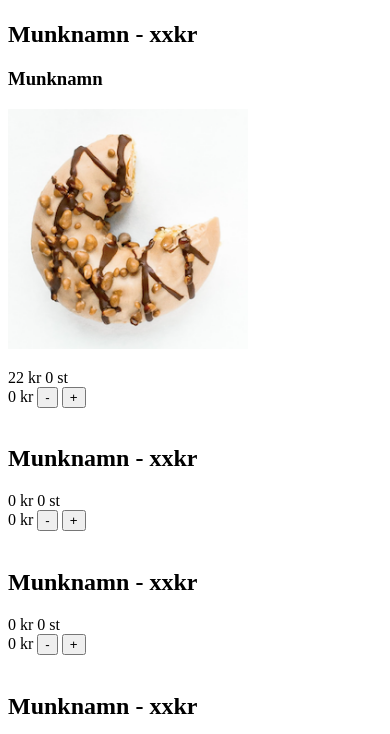
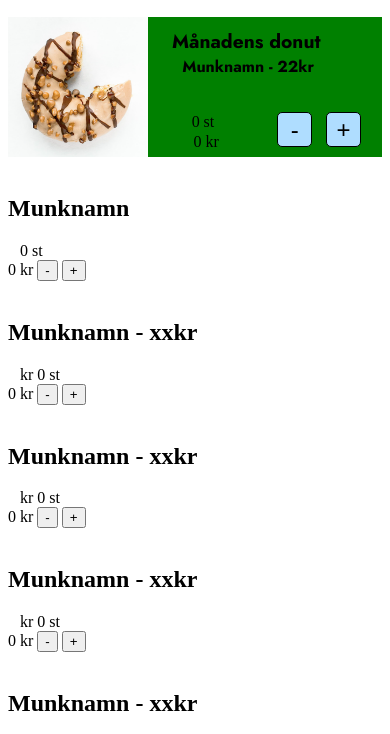
Before and after one commit to Medieinstitutet/fed22d-js-grundkurs-individuell-webbshop-julia-lundbergish, a plain HTML site: page index.html in a window 390 px wide. Shown: the part 91-825 px from the top of the page. Drawn offline with Linux system fonts and the light colour scheme.

Commit message:
Mobil layout - första munken

```diff
--- a/index.html
+++ b/index.html
@@ -4,6 +4,9 @@
     <meta charset="UTF-8">
     <meta http-equiv="X-UA-Compatible" content="IE=edge">
     <meta name="viewport" content="width=device-width, initial-scale=1.0">
+    <link rel="preconnect" href="https://fonts.googleapis.com">
+    <link rel="preconnect" href="https://fonts.gstatic.com" crossorigin>
+    <link href="https://fonts.googleapis.com/css2?family=Jost:wght@600;700;800;900&display=swap" rel="stylesheet">
     <link rel="stylesheet" href="style.css" type="text/css">
     <title>Gottfrids munkfabrik</title>
 </head>
@@ -37,23 +40,22 @@
 
         <section class="donuts">
             <article class="special-donut">
-
-                <h2>Munknamn - xxkr</h2>
-                <h3>Munknamn</h3>
                 <img src="images/special-donut.png" alt="" height="240">
+                <h2 class="donutNameSpecial">Månadens donut</h2>
+                <h2 class="donutName">Munknamn - 22kr</h2>
                 <p class="description"></p>
                 <!-- Rating icons -->
-                <span class="price">22</span> kr
-                <span class="amount">0</span> st<br>
+                <span class="price">22</span>
+                <span class="amount">0</span><p class="amount-text"> st</p><br>
                 <span class="sum">0 kr</span>
-                <button data-operator="minus">-</button>
-                <button data-operator="plus">+</button>
+                <button class="plus" data-operator="plus">+</button>
+                <button class= "minus" data-operator="minus">-</button>
             </article>
             <article class="donutName">
                 <img src="" alt="">
-                <h2>Munknamn - xxkr</h2>
+                <h2>Munknamn</h2>
                 <!-- Rating icons -->
-                <span class="price">0</span> kr
+                <span class="price">0</span>
                 <span class="amount">0</span> st<br>
                 <span class="sum">0 kr</span>
                 <button data-operator="minus">-</button>
--- a/style.scss
+++ b/style.scss
@@ -13,7 +13,7 @@
 
 .logo{
     height: 60px;
-    /* Annat sätt att minska storleken på bilden i mobilformat? */
+    /* Annat sätt att minska storleken på bilden i mobilformat? Den blir lite suddig.. */
     margin-top: 20px;
     margin-left: 2%;
 }
@@ -40,12 +40,75 @@
   }
 
 
+.special-donut{
+    background-color: green;
+    display: flex;
+    flex: 3 0px;
+    flex-direction: row;
+    flex-wrap: wrap;
 
-.special-donut{
-  grid-column-start: 1;
-  grid-column-end: 4;
-  grid-row-start: 1;
-  grid-row-end: 3;
+
+    img{
+        width: 140px;
+        height: auto;
+        margin-right: 80px;
+        display: inline;
+    }
+    .donutNameSpecial{
+        font-family: 'Jost', sans-serif;
+        font-size: 1.2rem;
+        display: inline;
+        margin-left: -15%;
+        margin-top: 10px;
+    }
+    .donutName{
+        font-size: 1rem;
+        font-family: 'Jost', sans-serif;
+        display: inline;
+        margin-left: -37%;
+        margin-top: 38px;
+
+    }
+    .minus{
+        margin-left: 72%;
+        margin-right: 2%;
+        height: 35px;
+        width: 35px;
+        border: solid 1px black;
+        border-radius: 5px;
+        font-size: 1.5rem;
+        background-color: #AFDDFF;
+        margin-top: -45px;
+    }
+    .plus{
+        margin-left: 85%;
+        margin-right: 2%;
+        height: 35px;
+        width: 35px;
+        border: solid 1px black;
+        border-radius: 5px;
+        font-size: 1.5rem;
+        background-color: #AFDDFF;
+        margin-top: -45px;
+    }
+    .amount{
+        margin-top: 96px;
+        margin-left: -37%;
+    }
+    .amount-text{
+        margin-top: 96px;
+        margin-left: 1%;
+    }
+
+    .sum{
+       margin-top: 116px;
+       margin-left: -5.5%;
+       position: relative;
+    }
+}
+
+.price{
+    visibility: hidden;
 }
 
 /* Desktop layout */
```
Also changed, not shown: style.css, 1 other file.
